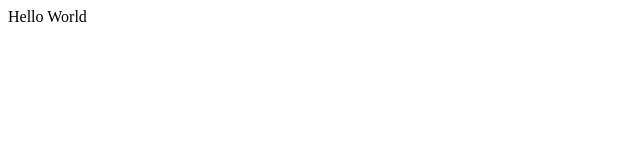
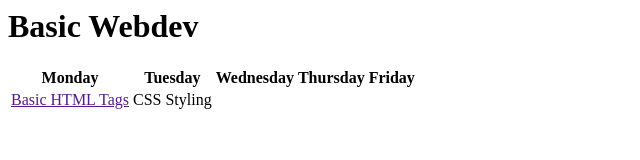
Before and after one commit to RWSYang/RWSYang.github.io, a plain HTML site: page index.html in a window 1280 px wide. Shown: the whole page, without its empty margins (0-640 px from the left). Drawn offline with Linux system fonts and the light colour scheme.

Commit message:
Update index.html

```diff
--- a/index.html
+++ b/index.html
@@ -1 +1,18 @@
-<head>Hello World</head>
+<body>
+  <h1>Basic Webdev</h1>
+</body>
+  <table>
+    <tr>
+      <th>Monday</th>
+      <th>Tuesday</th>
+      <th>Wednesday</th>
+      <th>Thursday</th>
+      <th>Friday</th>
+    </tr>
+    <tr>
+      <td>
+        <a href>Basic HTML Tags</a>
+      </td>
+      <td>CSS Styling</td>
+    </tr>
+  </table>
```
